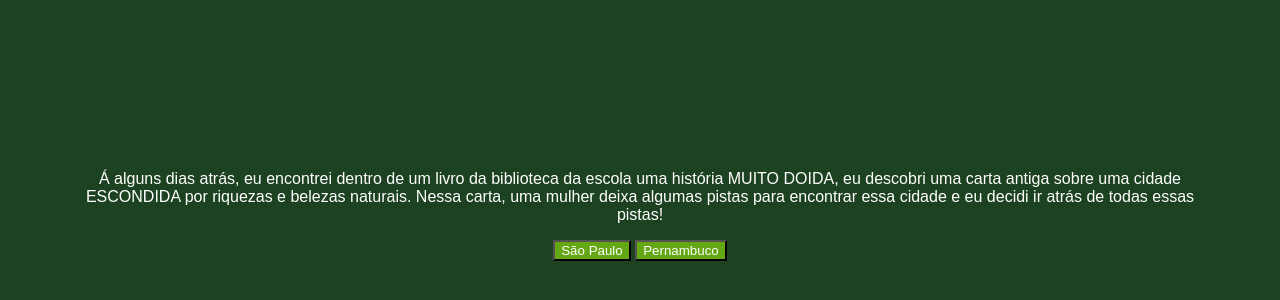
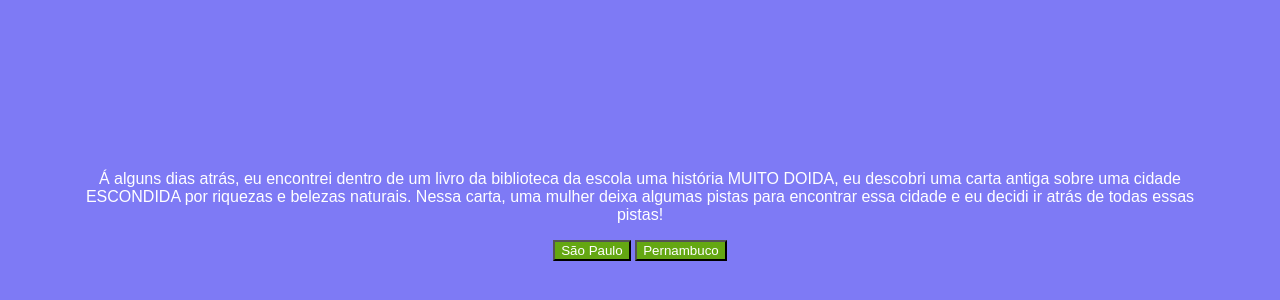
Before and after one commit to toletinho/se-aventurando-com-Davi, a plain HTML site: page index.html in a window 1280 px wide. Shown: the part 152-452 px from the top of the page. Drawn offline with Linux system fonts and the light colour scheme; a web font is replaced by a local one.

Commit message:
Update style.css

```diff
--- a/style.css
+++ b/style.css
@@ -1,5 +1,5 @@
 body {
-    background-color: #1D4221;
+    background-color: #7e7af5;
     color: white;
     font-family: "Bai Jamjuree", sans-serif;
     display: flex;
```
